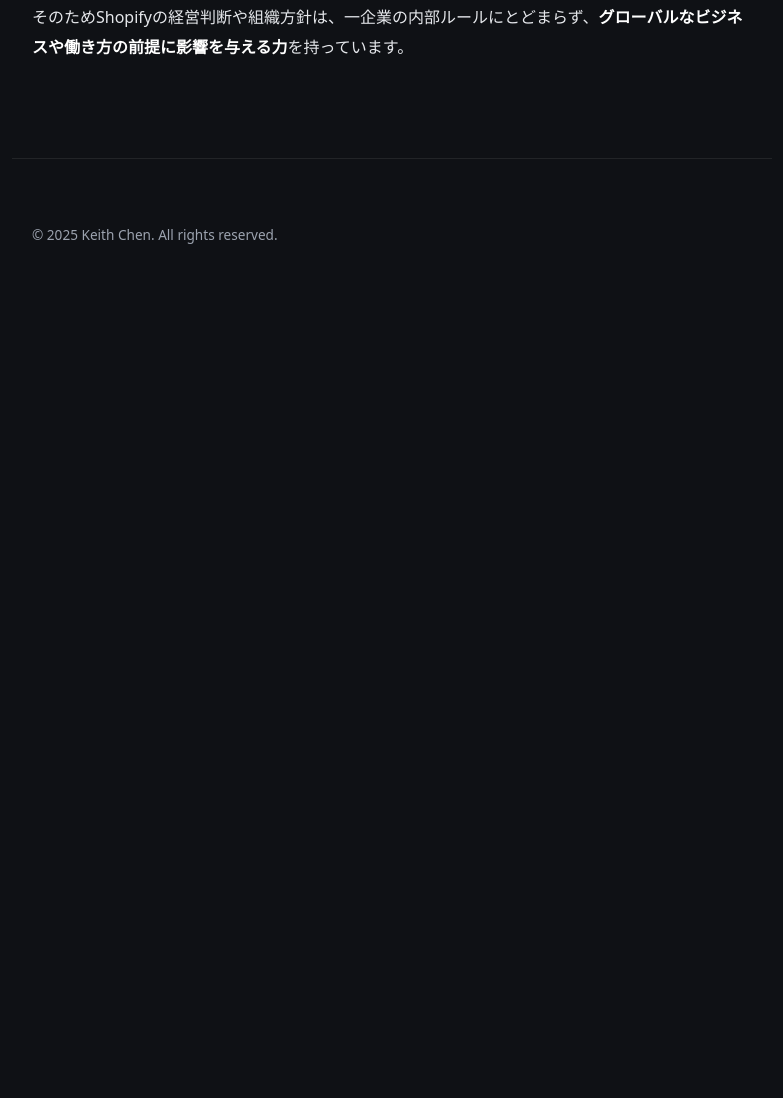
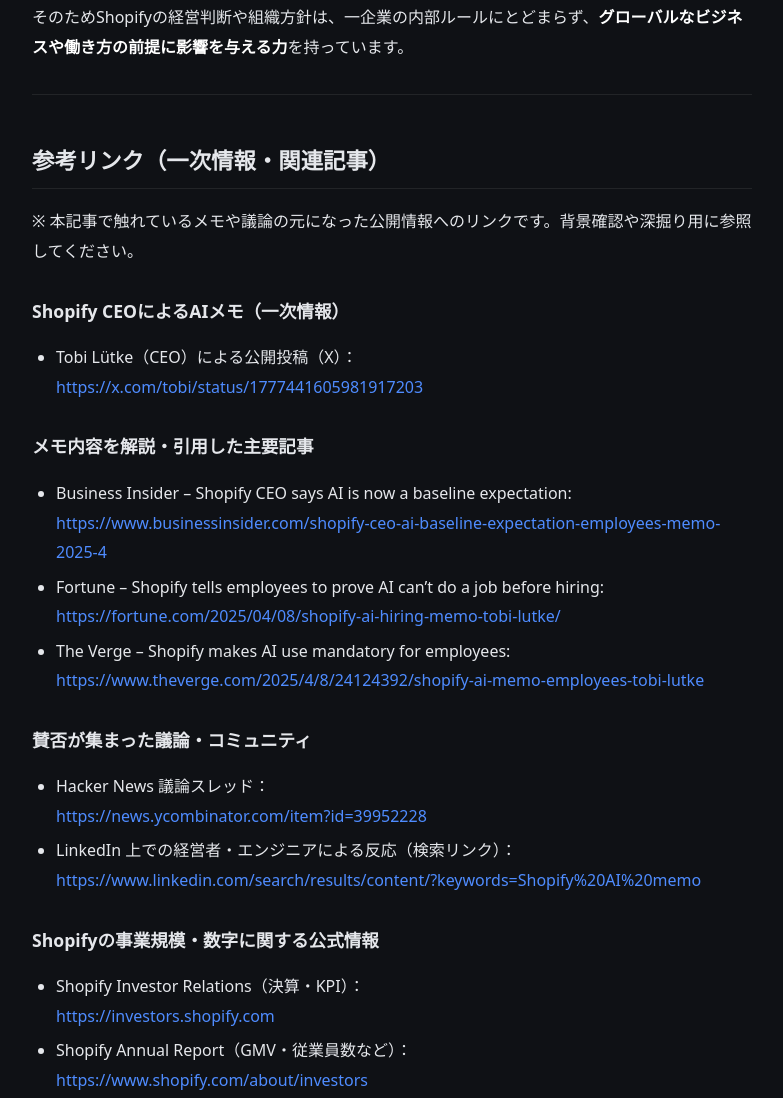
Before and after one commit to KeithCCC/blog, a website: page shopifyのaiメモから考える、これからの働き方.html in a window 1280 px wide. Shown: the part 6279-7377 px from the top of the page, without its empty margins (248-1031 px from the left). Before the commit the page ends 6580 px from the top, so only its background shows below. Drawn offline with Linux system fonts and the light colour scheme.

Commit message:
Update Shopify AI memo HTML

```diff
--- a/shopifyのaiメモから考える、これからの働き方.html
+++ b/shopifyのaiメモから考える、これからの働き方.html
@@ -347,6 +347,40 @@
     <p>という事実です。</p>
 
     <p>そのためShopifyの経営判断や組織方針は、一企業の内部ルールにとどまらず、<strong>グローバルなビジネスや働き方の前提に影響を与える力</strong>を持っています。</p>
+
+    <hr style="border: 0; border-top: 1px solid var(--line); margin: 2em 0;">
+
+    <h2>参考リンク（一次情報・関連記事）</h2>
+
+    <p>※ 本記事で触れているメモや議論の元になった公開情報へのリンクです。背景確認や深掘り用に参照してください。</p>
+
+    <h3>Shopify CEOによるAIメモ（一次情報）</h3>
+
+    <ul>
+      <li>Tobi Lütke（CEO）による公開投稿（X）：<br><a href="https://x.com/tobi/status/1777441605981917203" target="_blank" rel="noopener">https://x.com/tobi/status/1777441605981917203</a></li>
+    </ul>
+
+    <h3>メモ内容を解説・引用した主要記事</h3>
+
+    <ul>
+      <li>Business Insider – Shopify CEO says AI is now a baseline expectation:<br><a href="https://www.businessinsider.com/shopify-ceo-ai-baseline-expectation-employees-memo-2025-4" target="_blank" rel="noopener">https://www.businessinsider.com/shopify-ceo-ai-baseline-expectation-employees-memo-2025-4</a></li>
+      <li>Fortune – Shopify tells employees to prove AI can’t do a job before hiring:<br><a href="https://fortune.com/2025/04/08/shopify-ai-hiring-memo-tobi-lutke/" target="_blank" rel="noopener">https://fortune.com/2025/04/08/shopify-ai-hiring-memo-tobi-lutke/</a></li>
+      <li>The Verge – Shopify makes AI use mandatory for employees:<br><a href="https://www.theverge.com/2025/4/8/24124392/shopify-ai-memo-employees-tobi-lutke" target="_blank" rel="noopener">https://www.theverge.com/2025/4/8/24124392/shopify-ai-memo-employees-tobi-lutke</a></li>
+    </ul>
+
+    <h3>賛否が集まった議論・コミュニティ</h3>
+
+    <ul>
+      <li>Hacker News 議論スレッド：<br><a href="https://news.ycombinator.com/item?id=39952228" target="_blank" rel="noopener">https://news.ycombinator.com/item?id=39952228</a></li>
+      <li>LinkedIn 上での経営者・エンジニアによる反応（検索リンク）：<br><a href="https://www.linkedin.com/search/results/content/?keywords=Shopify%20AI%20memo" target="_blank" rel="noopener">https://www.linkedin.com/search/results/content/?keywords=Shopify%20AI%20memo</a></li>
+    </ul>
+
+    <h3>Shopifyの事業規模・数字に関する公式情報</h3>
+
+    <ul>
+      <li>Shopify Investor Relations（決算・KPI）：<br><a href="https://investors.shopify.com" target="_blank" rel="noopener">https://investors.shopify.com</a></li>
+      <li>Shopify Annual Report（GMV・従業員数など）：<br><a href="https://www.shopify.com/about/investors" target="_blank" rel="noopener">https://www.shopify.com/about/investors</a></li>
+    </ul>
   </main>
 
   <footer>
```
